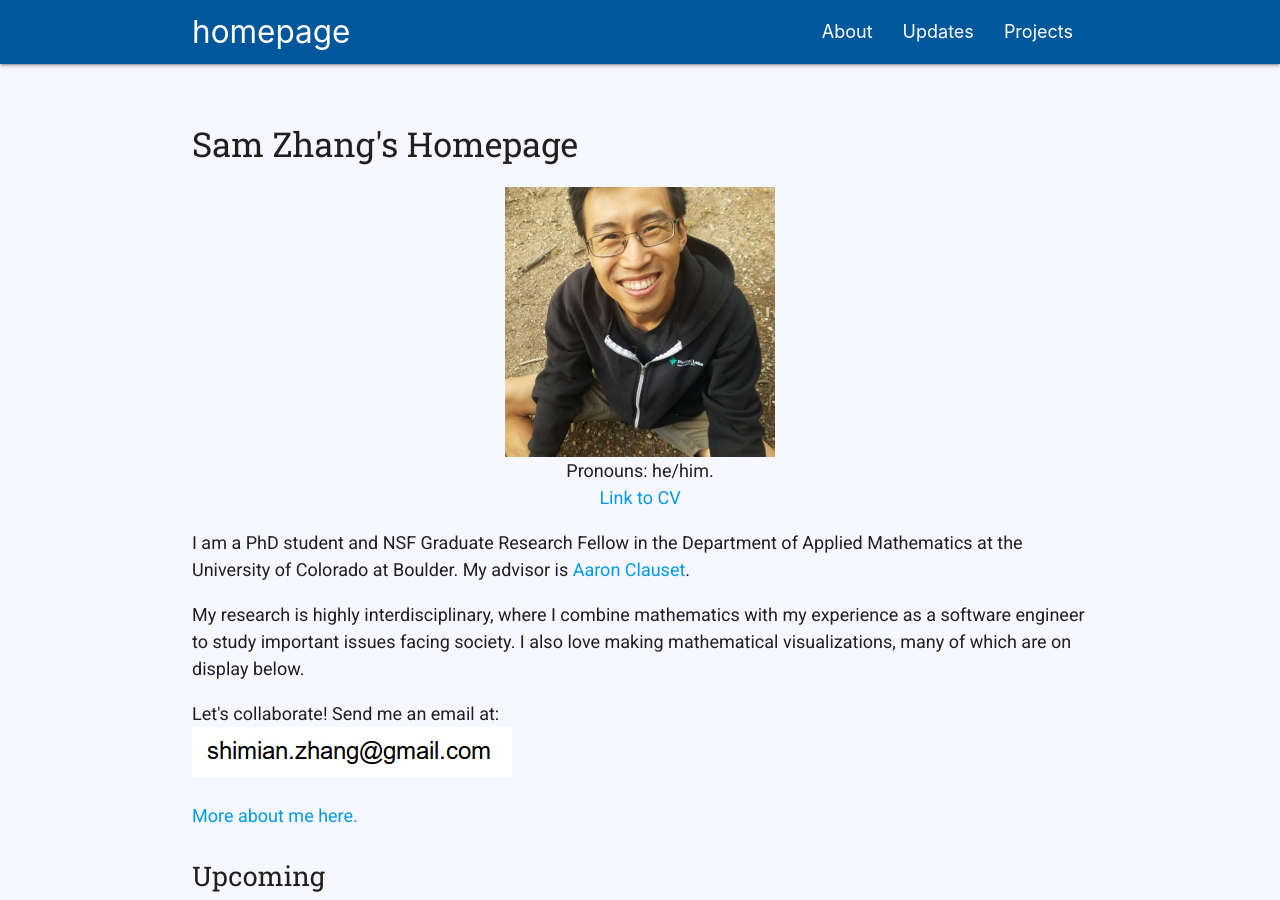
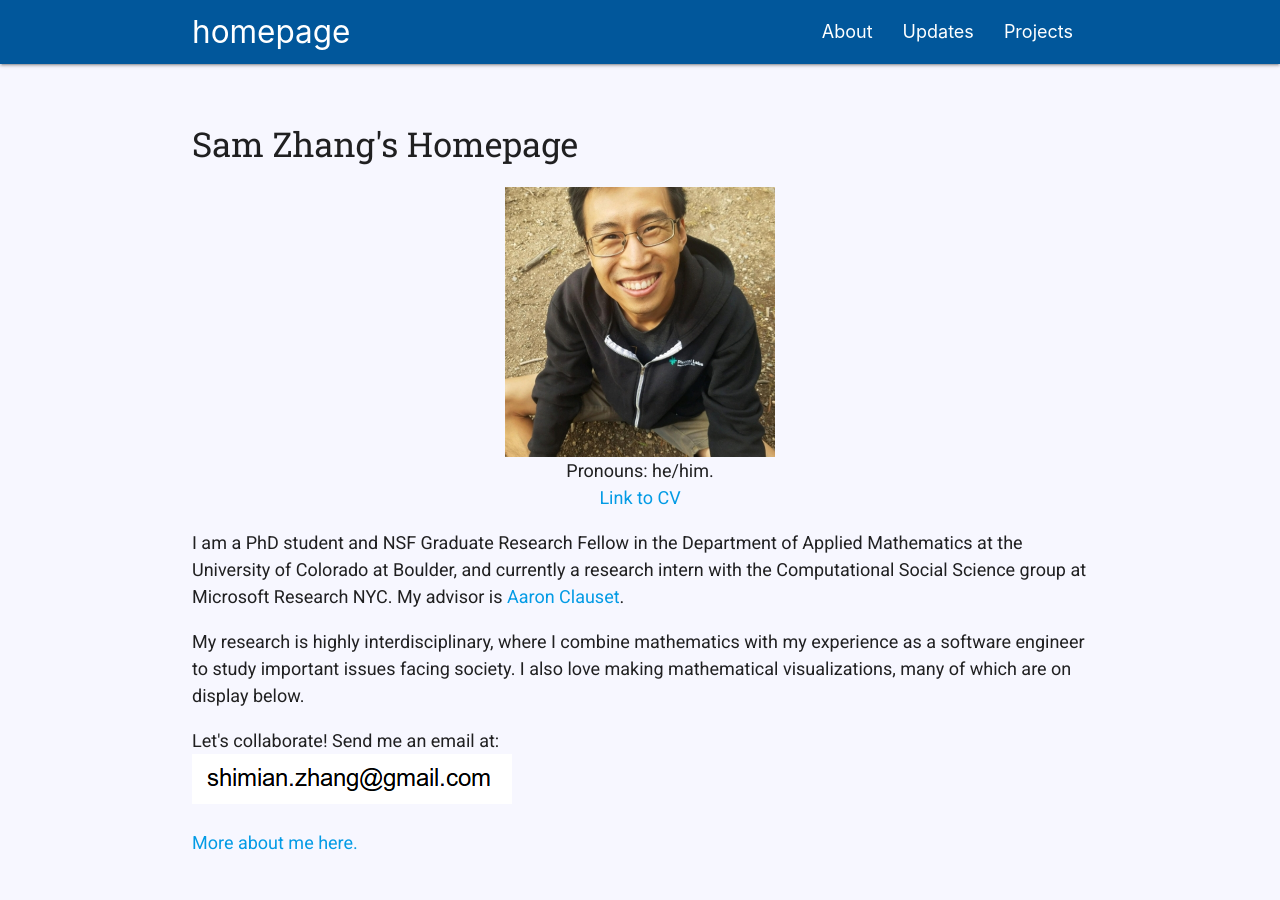
Before and after one commit to samzhang111/samzhang111.github.io, a Jekyll site: the page built from index.html, in a window 1280 px wide and 900 px high. Built offline with Jekyll 4.4.1, drawn with Linux system fonts in a browser that asks for light colours; nearby versions of some CDN libraries.

Commit message:
internship status

```diff
--- a/index.html
+++ b/index.html
@@ -8,7 +8,7 @@ layout: default
 
 <div class="intro">
     <p>
-    I am a PhD student and NSF Graduate Research Fellow in the Department of Applied Mathematics at the University of Colorado at Boulder.
+    I am a PhD student and NSF Graduate Research Fellow in the Department of Applied Mathematics at the University of Colorado at Boulder, and currently a research intern with the Computational Social Science group at Microsoft Research NYC.
     My advisor is <a href="http://tuvalu.santafe.edu/~aaronc/" target="_blank">Aaron Clauset</a>.
 
     <p>
@@ -25,6 +25,9 @@ layout: default
     <p>
 
     <div><a href="/html/about/">More about me here.</a></div>
+
+    <p>
+
 
 </div>
 
```
Also changed, not shown: other parts of index.html (+2 -0 lines).
